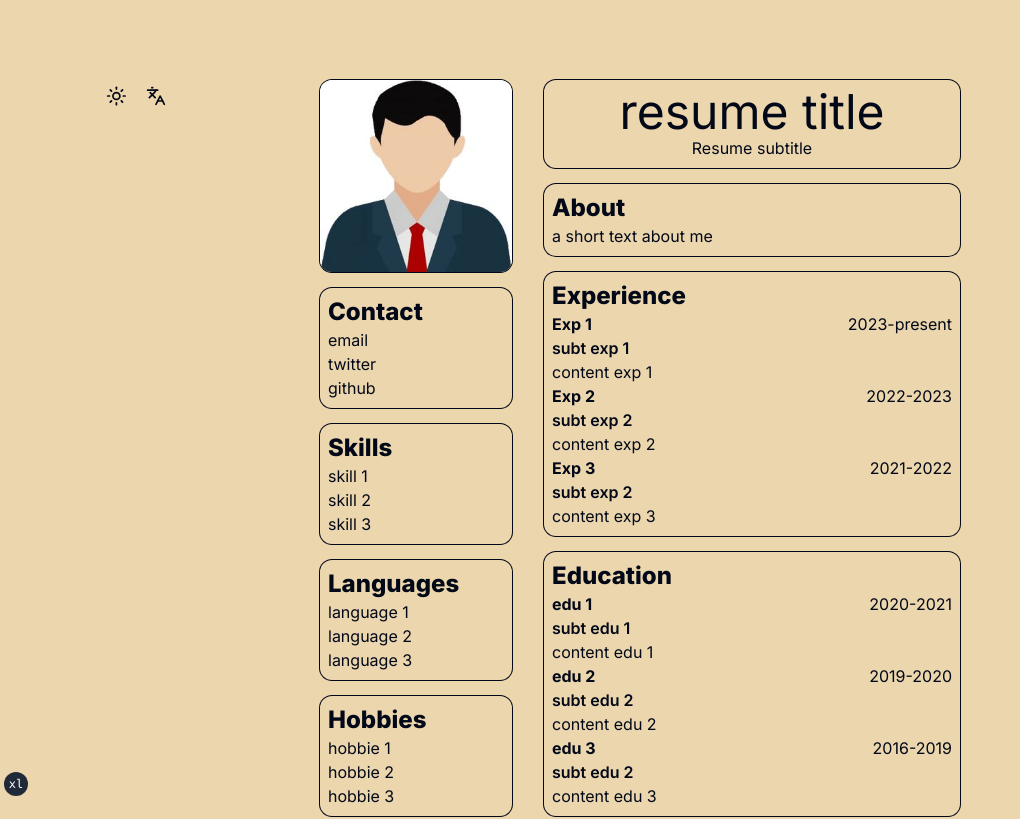
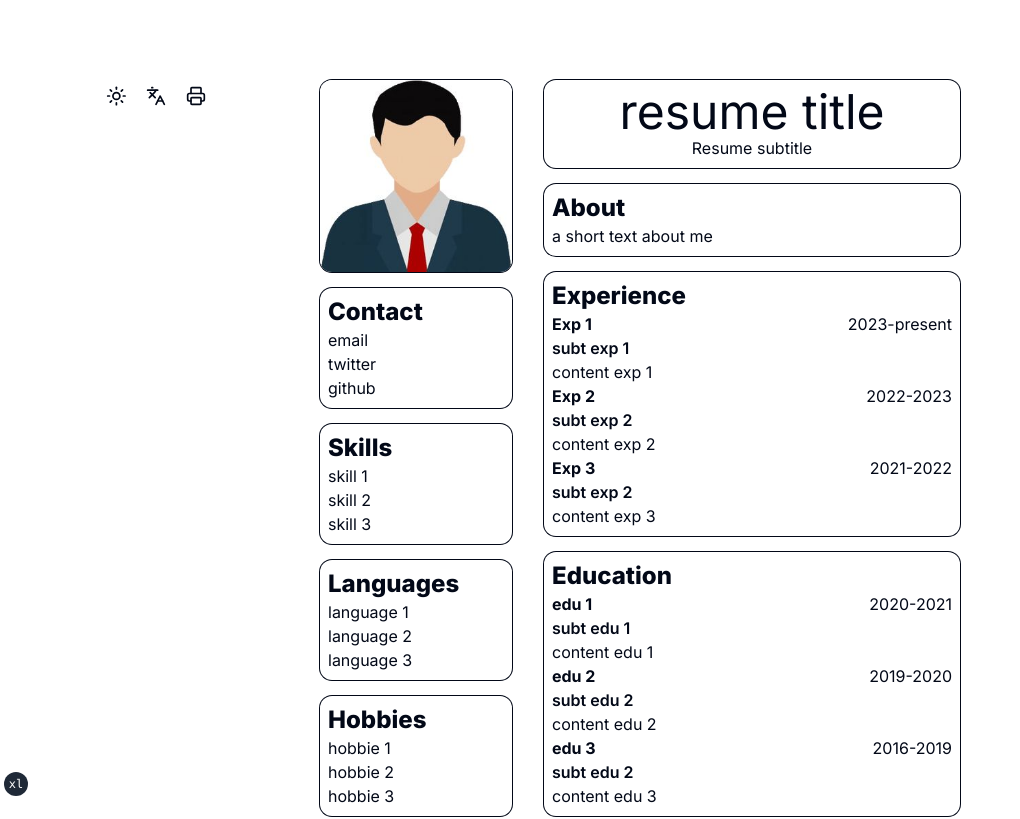
Before and after one commit to ninohdasilva/columns-resume, a Next.js app: page /en in a window 1280 px wide. Shown: the top 819 px of the page, without its empty margins (0-1020 px from the left). Built offline with nearby package versions, Linux system fonts and the light colour scheme.

Commit message:
print button

```diff
--- a/app/[locale]/globals.css
+++ b/app/[locale]/globals.css
@@ -5,7 +5,7 @@
 
 @layer base {
   :root {
-    --background: 40 60% 80%; /* tester beige clair pour vérifier les marges à l'impression */
+    --background: 0 0% 100% ; /* 40 60% 80%;tester beige clair pour vérifier les marges à l'impression */
     --foreground: 222.2 84% 4.9%;
     --card: 0 0% 100%;
     --card-foreground: 222.2 84% 4.9%;
--- a/components/ActionContainer.tsx
+++ b/components/ActionContainer.tsx
@@ -1,13 +1,13 @@
 import { ThemeToggle } from "@/components/ThemeToggle"
 import { LanguageToggle } from "@/components/LanguageToggle"
-// import { PrintButton } from "./print-button"
+import { PrintButton } from "@/components/PrintButton"
 
 export function ActionsContainer() {
   return (
     <div className="container fixed flex h-16 items-center no-print">
         <ThemeToggle></ThemeToggle>
         <LanguageToggle></LanguageToggle>
-        {/* <PrintButton></PrintButton> */}
+        <PrintButton></PrintButton>
     </div>
   )
 }
--- /dev/null
+++ b/components/PrintButton.tsx
@@ -0,0 +1,13 @@
+"use client"
+
+import * as React from "react"
+import { Button } from "@/components/ui/button"
+import { Printer } from "lucide-react"
+
+export function PrintButton() {
+    return (
+        <Button variant="ghost" size="icon" onClick={() => window.print()}>
+            <Printer className="h-5 w-5"></Printer>
+        </Button>
+    )
+}
```
